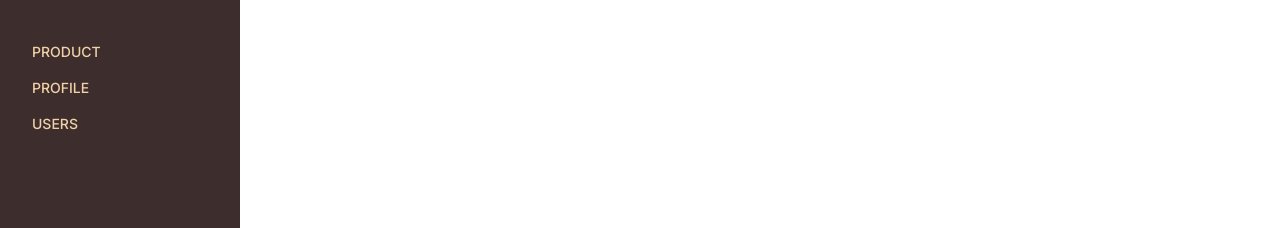
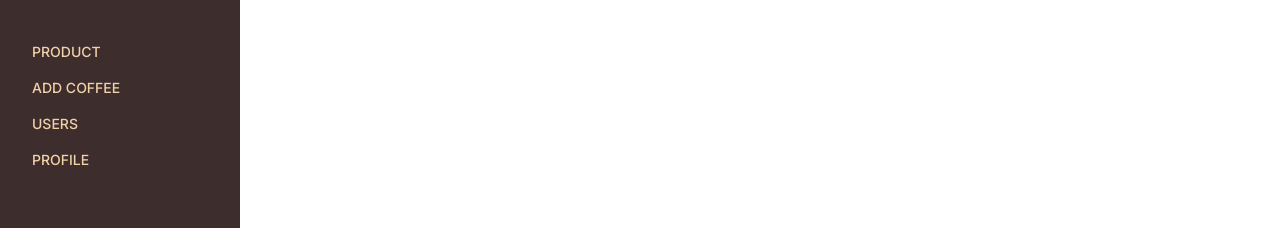
Before and after one commit to QuaziSamiha/Caffeine_Cozy, a Next.js app: page /Dashboard/Profile in a window 1280 px wide. Shown: the part 126-354 px from the top of the page. Built offline with nearby package versions, Linux system fonts and the light colour scheme; no server answers.

Commit message:
add coffee option for admin is added

```diff
--- /dev/null
+++ b/app/Dashboard/AddCoffee/page.js
@@ -0,0 +1,5 @@
+const AddCoffee = () => {
+  return <></>;
+};
+
+export default AddCoffee;
--- a/app/components/Sidebar/Sidebar.js
+++ b/app/components/Sidebar/Sidebar.js
@@ -51,10 +51,13 @@ const Sidebar = () => {
                   <Link href="/Dashboard/Product">Product</Link>
                 </li>
                 <li>
-                  <Link href="/Dashboard/Profile">Profile</Link>
+                  <Link href="/Dashboard/AddCoffee">Add Coffee</Link>
                 </li>
                 <li>
                   <Link href="/Dashboard/Users">Users</Link>
+                </li>
+                <li>
+                  <Link href="/Dashboard/Profile">Profile</Link>
                 </li>
               </div>
             )}
```
Also changed, not shown: 1 other file (tests, documents, lock files or other folders).
